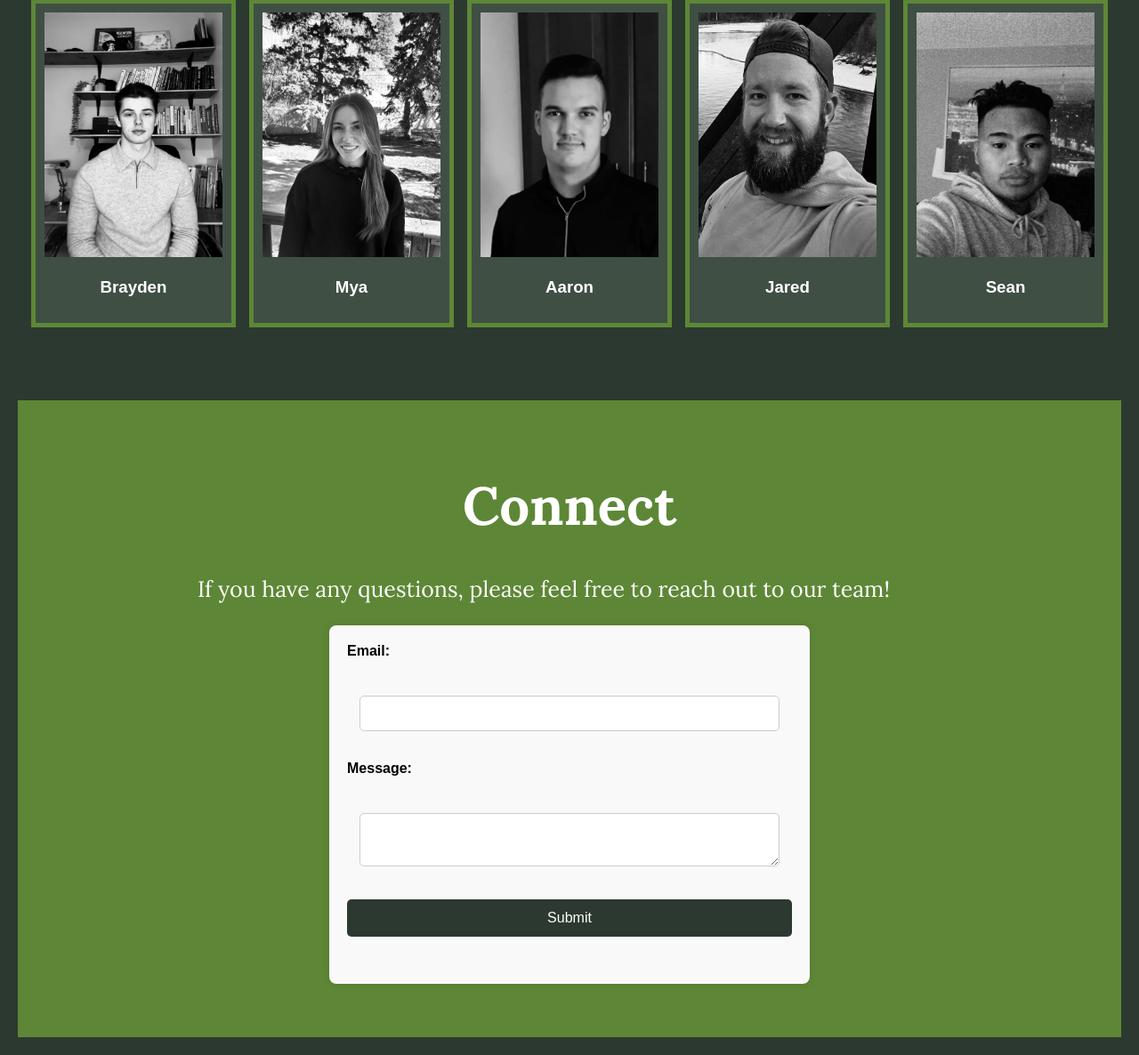
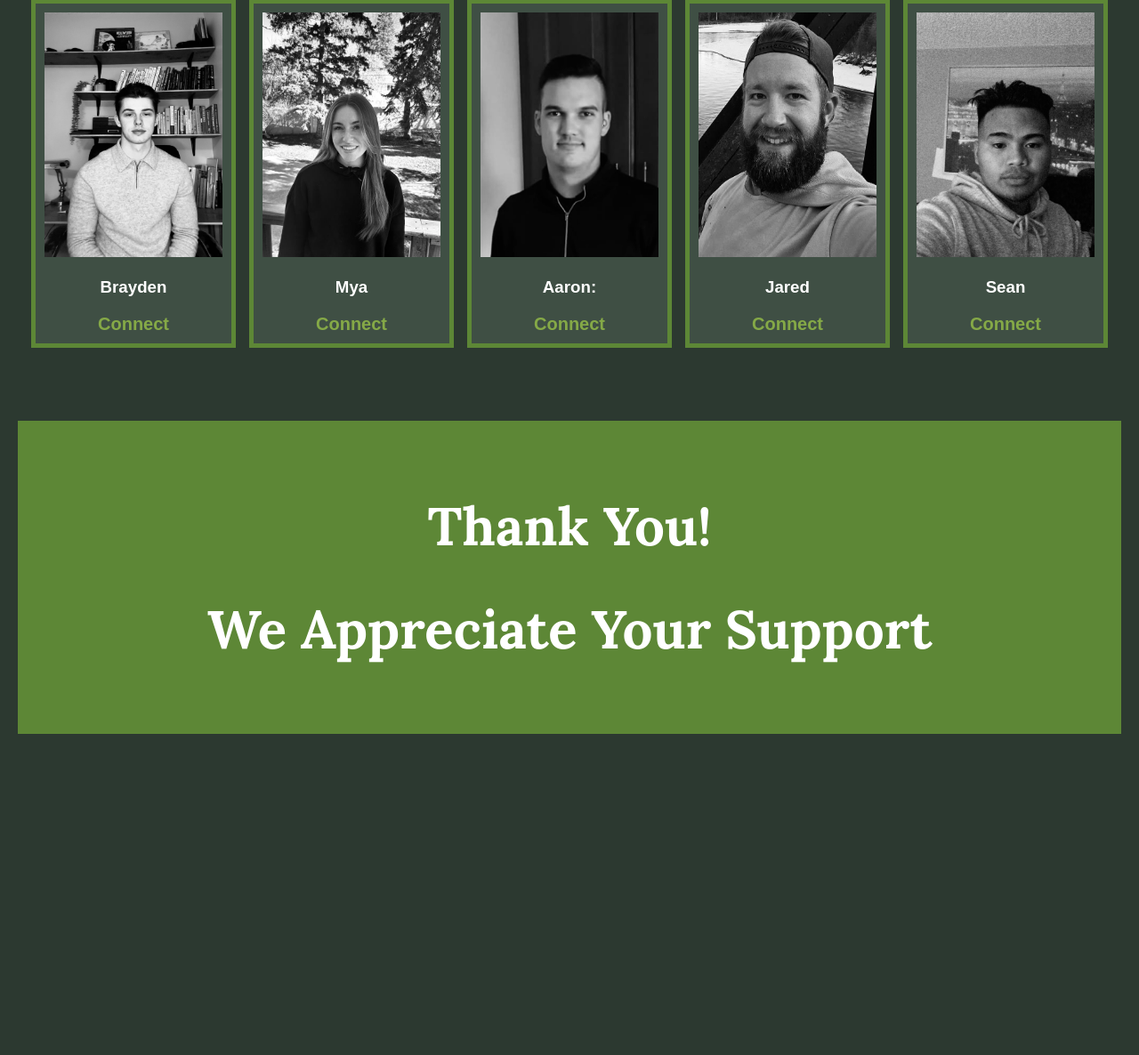
Before and after one commit to bvalentini/Plant_Venture_Website, a Flask app: page / in a window 1280 px wide. Shown: the part 2873-4059 px from the top of the page at 89% size. After the commit the page ends 3698 px from the top, so only its background shows below. Run offline with Flask 3, Linux system fonts and the light colour scheme.

Commit message:
Removed the form from home and guide. It can be implemented at another time. I saved it in contact_insert.

```diff
--- a/app.py
+++ b/app.py
@@ -85,3 +85,4 @@ def guide():
 if __name__ =='__main__':
     with app.app_context():
         db.create_all()
+        app.run(debug=True,port=5050)
--- a/static/css/home.css
+++ b/static/css/home.css
@@ -123,7 +123,11 @@ p{
     width: 200px;
     height: 275px;
 }
-
+.headshot a{
+    text-decoration: None;
+    color: #5D8736;
+    font-size: 20px;
+}
 .contact-content{
     margin-top:5%;
     background-color:#5D8736;
--- /dev/null
+++ b/templates/contact_insert.html
@@ -0,0 +1,6 @@
+<div class="conatct">
+    <div class="contact-content">
+        <h1>Connect</h1>
+        <p>If you have any questions, please feel free to reach out to our team!</p>
+        {% include 'contact.html' %}
+    </div>
--- a/templates/home.html
+++ b/templates/home.html
@@ -88,32 +88,37 @@
                 <div class="headshot">
                     <img src="static/images/brayden.jpeg" alt="Brayden">
                     <h3>Brayden</h3>
+                    <a href="mailto:bvalentini1@nait.ca?subject=Inquiry&body=Hello, I have a question."><b>Connect</b></a>
                 </div>
                 <div class="headshot">
                     <img src="static/images/mya1.jpeg" alt="Mya">
                     <h3>Mya</h3>
+                    <a href="mailto:mmiller75@studentmail.nait.ca?subject=Inquiry&body=Hello, I have a question."><b>Connect</b></a>
                 </div>
                 <div class="headshot">
                     <img src="static/images/aaron.jpeg"alt="Aaron">
-                    <h3>Aaron</h3>
+                    <h3>Aaron:</h3>
+                    <a href="mailto:acoghill1@studentmail.nait.ca?subject=Inquiry&body=Hello, I have a question."><b>Connect</b></a>
+
                 </div>
                 <div class="headshot">
                     <img src="static/images/jared_william.jpeg" alt="Jared">
                     <h3>Jared</h3>
+                    <a href="mailto:jwildeman1@studentmail.nait.ca?subject=Inquiry&body=Hello, I have a question."><b>Connect</b></a>
                 </div>
                 <div class="headshot">
                     <img src="static/images/sean_yves.jpeg" alt="Sean">
                     <h3>Sean</h3>
+                    <a href="mailto:svillas1@studentmail.nait.ca?subject=Inquiry&body=Hello, I have a question."><b>Connect</b></a>
+
                 </div>
         </div>
-
         <div class="conatct">
             <div class="contact-content">
-            <h1>Connect</h1>
-            <p>If you have any questions, please feel free to reach out to our team!</p>
-            {% include 'contact.html' %}
+                <h1>Thank You!<h1>
+                <h1>We Appreciate Your Support</h1>
+            </div>
         </div>
-
     </div>
 </body>
 </html>
```
Also changed, not shown: templates/guide.html (+5 -5 lines).
